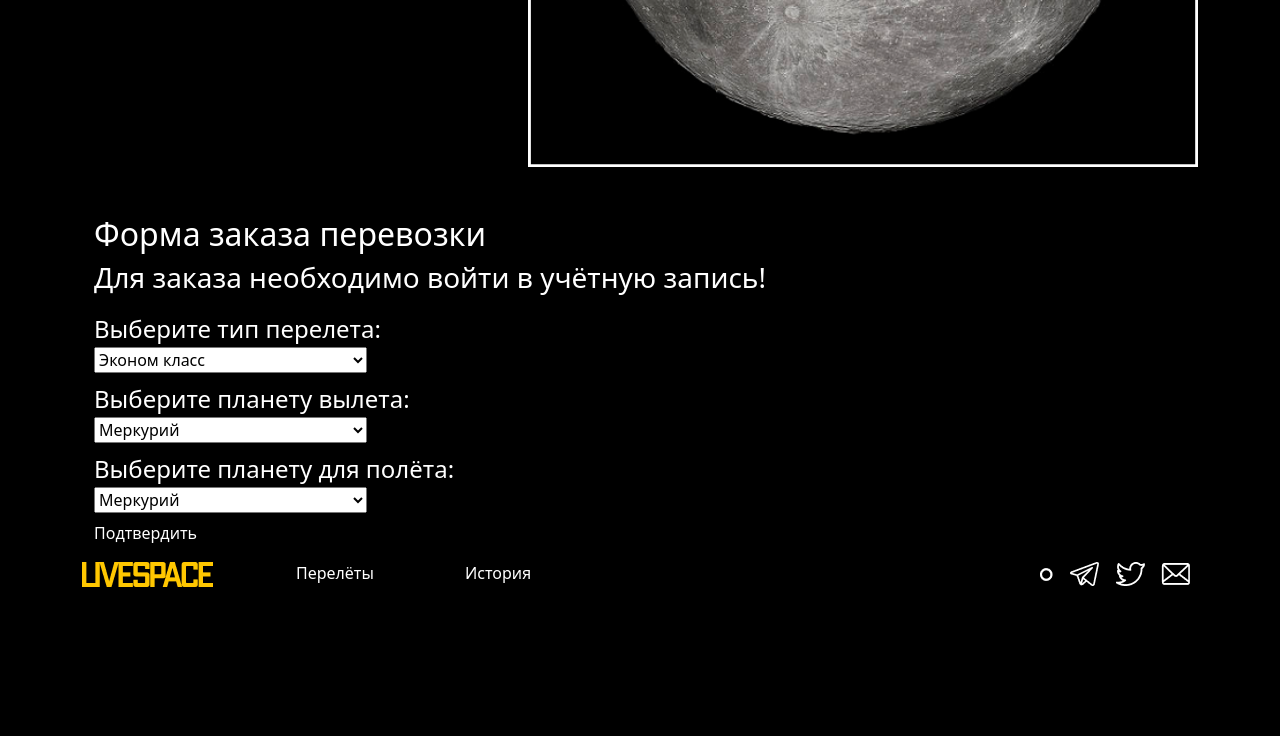
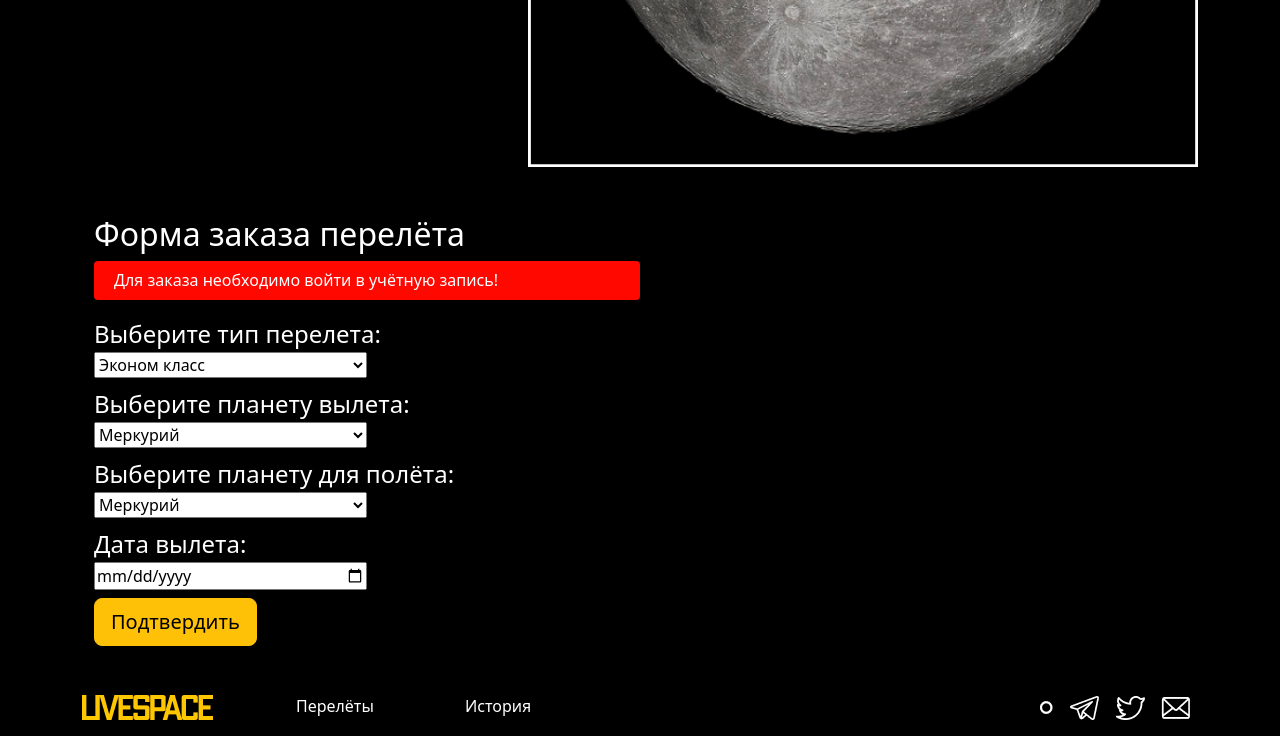
Before and after one commit to IvanGricev/LIVESPACE, a PHP site: page /flight_fares.php in a window 1280 px wide. Shown: the part 3000-3736 px from the top of the page. Before the commit the page ends 3587 px from the top, so only its background shows below. Run offline with PHP 8.4, Linux system fonts and the light colour scheme.

Commit message:
Изменение дизайна страницы заказа

```diff
--- a/css/index.css
+++ b/css/index.css
@@ -96,3 +96,13 @@ a{
 .it{
   height: 300px;
 }
+
+.alarm{
+  background-color: #ff0800;
+  border: none;
+  border-radius: 4px;
+  color: #fff;
+  font-size: 16px;
+  padding: 10px 20px;
+  width: 230px;
+}
--- a/flight_fares.php
+++ b/flight_fares.php
@@ -75,7 +75,6 @@ $user = null;
                                 <p class="opacity-75">
                                     Это наиболее доступный вариант перелета на ракете, обычно предлагающий минимальные услуги и комфорт.
                                 </p>
-                                <p><a class="btn btn-lg btn-warning" href="#">Больше</a></p>
                             </div>
                         </div>
                     </div>
@@ -85,7 +84,6 @@ $user = null;
                         <div class="carousel-caption" bis_skin_checked="1">
                             <p><h1>Чартерные перелёты.</h1></p>
                             <p>Это специфический тип перелета, в котором пассажиры берут билеты на определенные даты и рейсы.</p>
-                            <p><a class="btn btn-lg btn-warning" href="#">Больше</a></p>
                         </div>
                         </div>
                     </div>
@@ -95,7 +93,6 @@ $user = null;
                         <div class="carousel-caption text-end" bis_skin_checked="1">
                             <p><h1>Бизнес перелёты.</h1></p>
                             <p>Это класс, предназначенный для бизнес-путешественников, которые ищут комфорт и удобства, такие как дополнительное пространство и связь для работы и доступ к бизнес-классу на космодроме.</p>
-                            <p><a class="btn btn-lg btn-warning" href="#">Больше</a></p>
                         </div>
                         </div>
                     </div>
@@ -105,7 +102,6 @@ $user = null;
                         <div class="carousel-caption" bis_skin_checked="1">
                             <p><h1>Люкс перелёты.</h1></p>
                             <p>Этот класс предлагает наиболее роскошные услуги и комфорт, включая большие и удобные кресла, дополнительное пространство для работы, доступ к бизнес-классу, более быстрой связи и другие дополнительные услуги.</p>
-                            <p><a class="btn btn-lg btn-warning" href="#">Больше</a></p>
                         </div>
                         </div>
                     </div>
@@ -115,7 +111,6 @@ $user = null;
                         <div class="carousel-caption text-start" bis_skin_checked="1">
                             <p><h1>Перелёты первого класса.</h1></p>
                             <p>Этот класс предлагает самый высокий уровень комфорта и услуг, включая наиболее роскошные кресла и отдельные каюты, дополнительное пространство для работы, максимальная скорость связи, доступ к бизнес-классу и другие дополнительные услуги.</p>
-                            <p><a class="btn btn-lg btn-warning" href="#">Больше</a></p>
                         </div>
                         </div>
                     </div>
@@ -175,7 +170,7 @@ $user = null;
         <div class="container pb-3">
             <div class="box text-white">
             <div class="form-del">
-                <h2>Форма заказа перевозки</h2>
+                <h2>Форма заказа перелёта</h2>
 
                 <div class="w-75">
                 <?php flash(); ?>
@@ -183,7 +178,7 @@ $user = null;
 
                 <form id="deliveryForm" action='do_delivery.php' method='post'>
                 <?php if (!isset($_SESSION['user_id'])): ?>
-                    <h3 class="Alarm">Для заказа необходимо войти в учётную запись!</h3>
+                    <h3 class="alarm w-50 reds">Для заказа необходимо войти в учётную запись!</h3>
                 <?php else: ?>
                     <input type="hidden" id="email" name="email" value="<?php echo $_SESSION['user_id']; ?>">
                 <?php endif; ?>
@@ -221,14 +216,13 @@ $user = null;
                     <option value="Нептун">Нептун</option>
                 </select><br>
 
-                <!--
-                <label for="deliveryAddress" class="fs-4 pt-2">Адрес доставки:</label><br>
-                <input type="text" id="addresD" name="addresD" class="w-25"><br>
-                -->
+                <label for="deliveryAddress" class="fs-4 pt-2">Дата вылета:</label><br>
+                <input type="date" id="date" name="date" class="w-25"><br>
+
                 <?php if (!isset($_SESSION['user_id'])):?>
-                    <div class="bntBlocked btn-lg btn-warning pt-2" href="#">Подтвердить</div>
+                    <p class="pt-2 pb-3"><a class="btn btn-lg btn-warning" href="#">Подтвердить</a></p>
                 <?php else: ?>
-                    <button type="submit" class="btn-lg btn-warning" href="#">Подтвердить</button>
+                    <p class="pt-2 pb-3"><button type="submit" class="btn btn-lg btn-warning" href="#">Подтвердить</button></p>
                 <?php endif; ?>
                 </form>
             </div>
```
